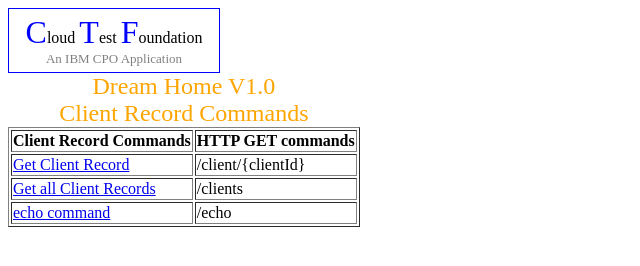
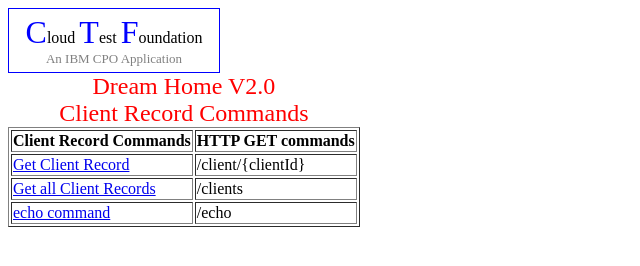
Before and after one commit to santorojatibm/dhClient, a website: page public/index.html in a window 1280 px wide. Shown: the whole page, without its empty margins (0-640 px from the left). Drawn offline with Linux system fonts and the light colour scheme.

Commit message:
Update index.html

```diff
--- a/public/index.html
+++ b/public/index.html
@@ -11,7 +11,7 @@
 </DIV>
 
 <table border="1">
-  <caption><font size=+2 color='Orange'>Dream Home V1.0<BR>Client Record Commands</font></caption>
+  <caption><font size=+2 color='Red'>Dream Home V2.0<BR>Client Record Commands</font></caption>
   <tr>
     <th>Client Record Commands</th>
     <th>HTTP GET commands</th>
```
